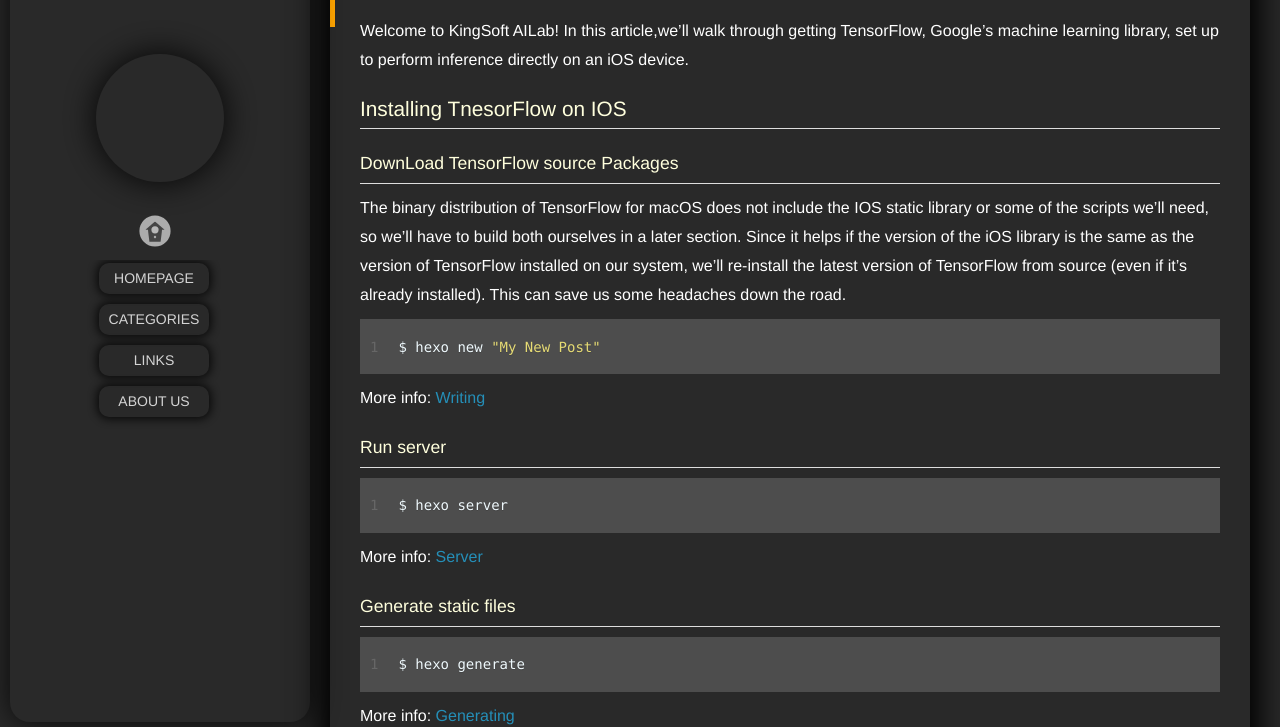
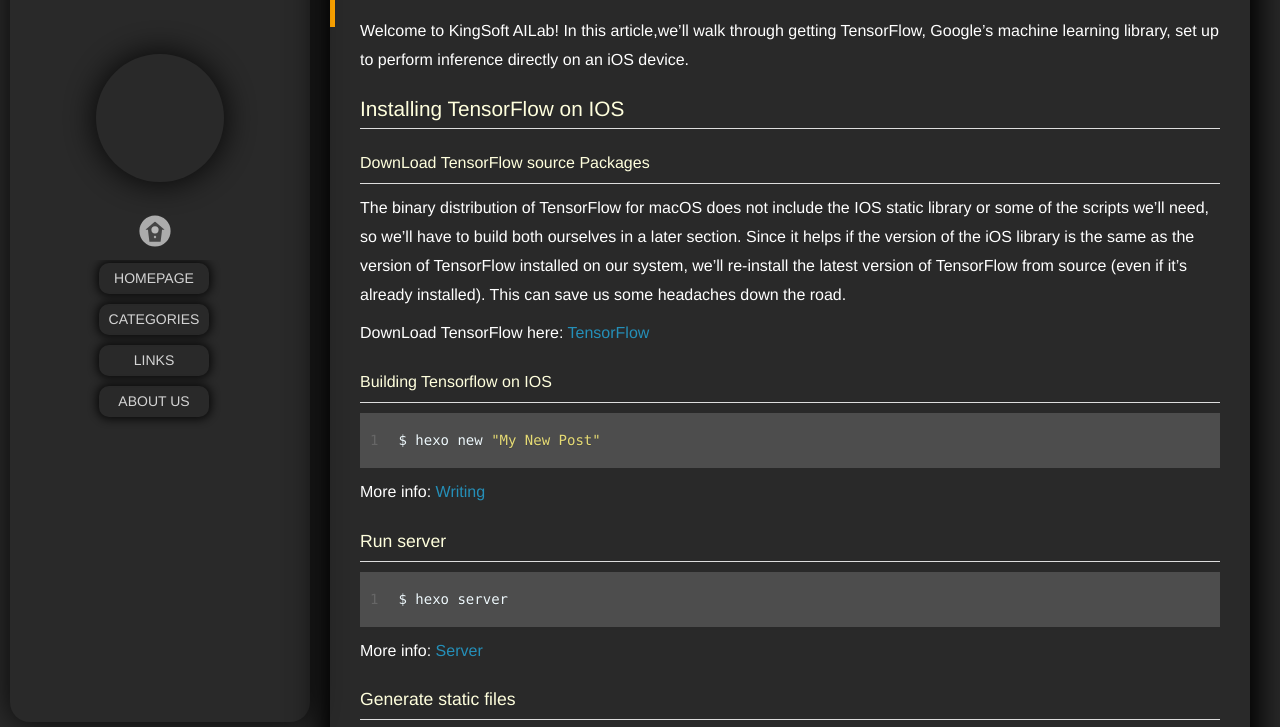
Before and after one commit to hopeliu20160622/hopeliu20160622.github.io, a plain HTML site: page 2017/10/25/hello-world/index.html in a window 1280 px wide. Shown: the part 68-795 px from the top of the page. Drawn offline with nearby package versions, Linux system fonts and the light colour scheme; some packages are replaced by stand-ins of ours; a script that the page names is missing.

Commit message:
Site updated: 2017-10-26 09:49:00

```diff
--- a/2017/10/25/hello-world/index.html
+++ b/2017/10/25/hello-world/index.html
@@ -9,16 +9,16 @@
 
 
   <meta name="viewport" content="width=device-width, initial-scale=1, maximum-scale=1">
-  <meta name="description" content="Welcome to KingSoft AILab! In this article,we’ll walk through getting TensorFlow, Google’s machine learning library, set up to perform inference directly on an iOS device. Installing TnesorFlow on IOS">
+  <meta name="description" content="Welcome to KingSoft AILab! In this article,we’ll walk through getting TensorFlow, Google’s machine learning library, set up to perform inference directly on an iOS device. Installing TensorFlow on IOS">
 <meta property="og:type" content="article">
 <meta property="og:title" content="Getting Started with TensorFlow On IOS">
 <meta property="og:url" content="http://yoursite.com/2017/10/25/hello-world/index.html">
 <meta property="og:site_name" content="KingSoft AILab">
-<meta property="og:description" content="Welcome to KingSoft AILab! In this article,we’ll walk through getting TensorFlow, Google’s machine learning library, set up to perform inference directly on an iOS device. Installing TnesorFlow on IOS">
-<meta property="og:updated_time" content="2017-10-26T01:40:57.000Z">
+<meta property="og:description" content="Welcome to KingSoft AILab! In this article,we’ll walk through getting TensorFlow, Google’s machine learning library, set up to perform inference directly on an iOS device. Installing TensorFlow on IOS">
+<meta property="og:updated_time" content="2017-10-26T01:48:47.000Z">
 <meta name="twitter:card" content="summary">
 <meta name="twitter:title" content="Getting Started with TensorFlow On IOS">
-<meta name="twitter:description" content="Welcome to KingSoft AILab! In this article,we’ll walk through getting TensorFlow, Google’s machine learning library, set up to perform inference directly on an iOS device. Installing TnesorFlow on IOS">
+<meta name="twitter:description" content="Welcome to KingSoft AILab! In this article,we’ll walk through getting TensorFlow, Google’s machine learning library, set up to perform inference directly on an iOS device. Installing TensorFlow on IOS">
 
     <link rel="alternative" href="/atom.xml" title="KingSoft AILab" type="application/atom+xml">
 
@@ -208,8 +208,9 @@
     <div class="article-entry" itemprop="articleBody">
 
         <p>Welcome to KingSoft AILab! In this article,we’ll walk through getting TensorFlow, Google’s machine learning library, set up to perform inference directly on an iOS device.</p>
-<h2 id="Installing-TnesorFlow-on-IOS"><a href="#Installing-TnesorFlow-on-IOS" class="headerlink" title="Installing TnesorFlow on IOS"></a>Installing TnesorFlow on IOS</h2><h3 id="DownLoad-TensorFlow-source-Packages"><a href="#DownLoad-TensorFlow-source-Packages" class="headerlink" title="DownLoad TensorFlow source Packages"></a>DownLoad TensorFlow source Packages</h3><p>The binary distribution of TensorFlow for macOS does not include the IOS static library or some of the scripts we’ll need, so we’ll have to build both ourselves in a later section. Since it helps if the version of the iOS library is the same as the version of TensorFlow installed on our system, we’ll re-install the latest version of TensorFlow from source (even if it’s already installed). This can save us some headaches down the road.</p>
-<figure class="highlight bash"><table><tr><td class="gutter"><pre><div class="line">1</div></pre></td><td class="code"><pre><div class="line">$ hexo new <span class="string">"My New Post"</span></div></pre></td></tr></table></figure>
+<h2 id="Installing-TensorFlow-on-IOS"><a href="#Installing-TensorFlow-on-IOS" class="headerlink" title="Installing TensorFlow on IOS"></a>Installing TensorFlow on IOS</h2><h4 id="DownLoad-TensorFlow-source-Packages"><a href="#DownLoad-TensorFlow-source-Packages" class="headerlink" title="DownLoad TensorFlow source Packages"></a>DownLoad TensorFlow source Packages</h4><p>The binary distribution of TensorFlow for macOS does not include the IOS static library or some of the scripts we’ll need, so we’ll have to build both ourselves in a later section. Since it helps if the version of the iOS library is the same as the version of TensorFlow installed on our system, we’ll re-install the latest version of TensorFlow from source (even if it’s already installed). This can save us some headaches down the road.</p>
+<p>DownLoad TensorFlow here: <a href="https://github.com/tensorflow/tensorflow" target="_blank" rel="external">TensorFlow</a></p>
+<h4 id="Building-Tensorflow-on-IOS"><a href="#Building-Tensorflow-on-IOS" class="headerlink" title="Building Tensorflow on IOS"></a>Building Tensorflow on IOS</h4><figure class="highlight bash"><table><tr><td class="gutter"><pre><div class="line">1</div></pre></td><td class="code"><pre><div class="line">$ hexo new <span class="string">"My New Post"</span></div></pre></td></tr></table></figure>
 <p>More info: <a href="https://hexo.io/docs/writing.html" target="_blank" rel="external">Writing</a></p>
 <h3 id="Run-server"><a href="#Run-server" class="headerlink" title="Run server"></a>Run server</h3><figure class="highlight bash"><table><tr><td class="gutter"><pre><div class="line">1</div></pre></td><td class="code"><pre><div class="line">$ hexo server</div></pre></td></tr></table></figure>
 <p>More info: <a href="https://hexo.io/docs/server.html" target="_blank" rel="external">Server</a></p>
```
Also changed, not shown: index.html (+3 -2 lines).
